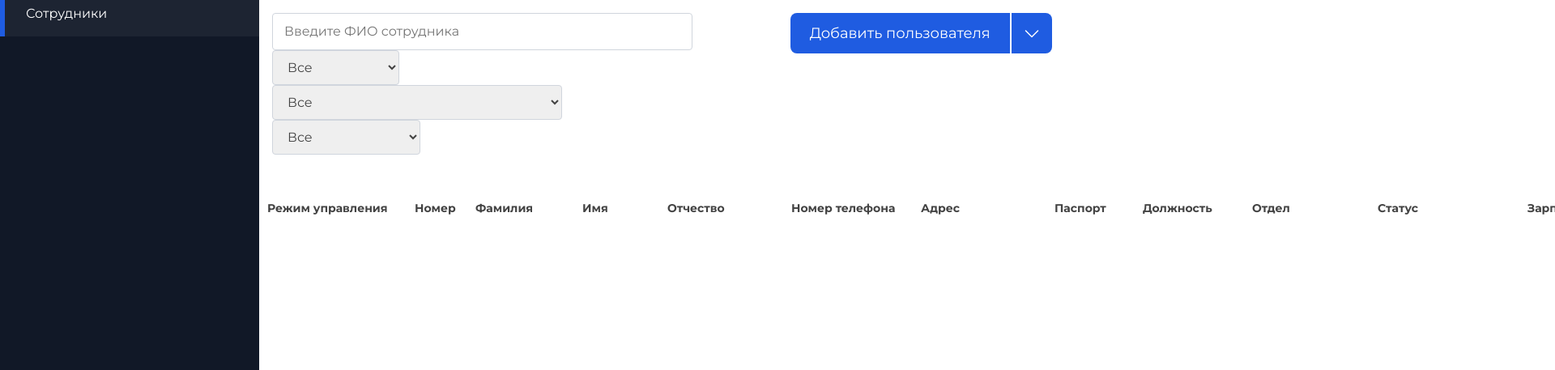
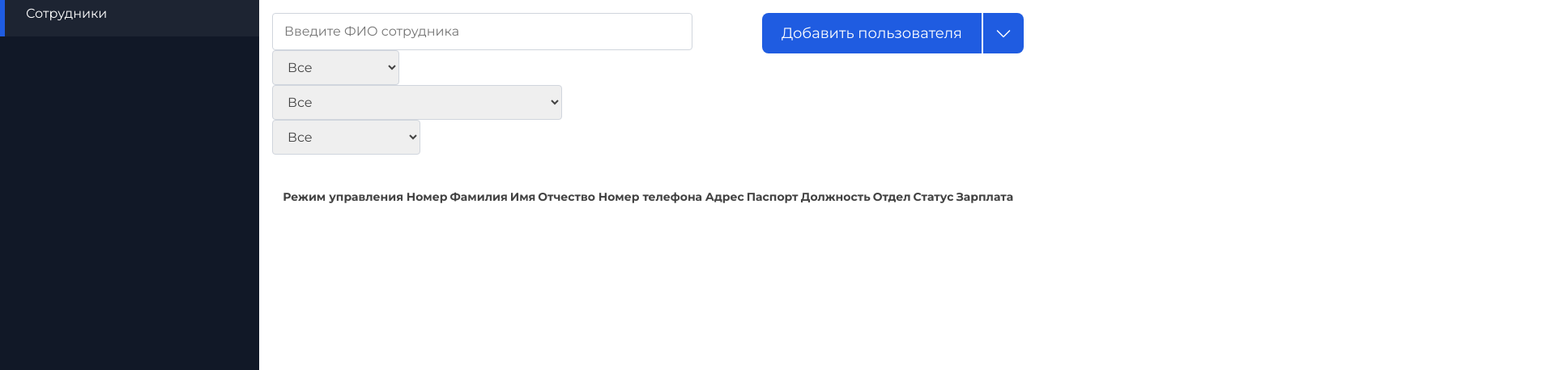
Before and after one commit to GeNieSed/TZ-Arial, a website: page views/dashboard.html in a window 1280 px wide. Shown: the part 159-616 px from the top of the page at 81% size, 1920 px wide, since content can reach past the window. Drawn offline with Linux system fonts and the light colour scheme; no server answers; files whose address does not match are found by name.

Commit message:
Обновление проекта

```diff
--- a/public/add.js
+++ b/public/add.js
@@ -1,4 +1,5 @@
 // add.js- добавление новых сотрудников
+//
 const form = document.getElementById("addEmployeeForm");
 const notification = document.getElementById("notification");
 
--- a/public/dashboard.css
+++ b/public/dashboard.css
@@ -93,102 +93,11 @@ table {
   font-family: var(--font-family-t);
   line-height: var(--line-height-t3);
   padding-inline: 26px;
-  overflow-y: hidden;
-  height: 780px;
+  width: 100%;
 }
-td,
-th {
-  padding-block: 16px;
-  padding-inline: 10px;
+td {
+  padding: 6px;
 }
-
-table .title {
-  display: flex;
-}
-thead tr {
-  display: flex;
-  justify-content: space-between;
-}
-
-tbody tr {
-  display: flex;
-  justify-content: space-between;
-}
-.title#one,
-tbody tr td:nth-child(1) {
-  flex: 0 0 162px;
-}
-
-.title#two,
-tbody tr td:nth-child(2) {
-  flex: 0 0 55px;
-}
-
-.title#three,
-tbody tr td:nth-child(3) {
-  flex: 0 0 112px;
-}
-
-.title#four,
-tbody tr td:nth-child(4) {
-  flex: 0 0 85px;
-}
-.title#five,
-tbody tr td:nth-child(5) {
-  flex: 0 0 133px;
-}
-.title#six,
-tbody tr td:nth-child(6) {
-  flex: 0 0 140px;
-}
-
-.title#seven,
-tbody tr td:nth-child(7) {
-  flex: 0 0 145px;
-}
-
-.title#eintin,
-tbody tr td:nth-child(8) {
-  flex: 0 0 89px;
-}
-.title#nine,
-tbody tr td:nth-child(9) {
-  flex: 0 0 115px;
-}
-.title#ten,
-tbody tr td:nth-child(10) {
-  flex: 0 0 135px;
-}
-.title#elevent,
-tbody tr td:nth-child(10) {
-  flex: 0 0 165px;
-}
-.data-table {
-  max-height: 100%;
-}
-tbody tr {
-  border-top: 1px solid var(--secondary-color);
-}
-.information {
-  display: flex;
-  flex-direction: column;
-  gap: 20px;
-}
-.table-container {
-  max-height: 100%;
-}
-
-table {
-  width: 100%;
-  border-collapse: collapse;
-  padding-inline: 10px;
-}
-
-thead,
-tbody {
-  display: block;
-}
-
 .edit-button {
   display: flex;
   padding: 6px 14px;
--- a/public/script.js
+++ b/public/script.js
@@ -5,6 +5,7 @@ document.addEventListener("DOMContentLoaded", async () => {
   const departmentSelect = document.getElementById("department");
   const postSelect = document.getElementById("post");
 
+  // Функция для загрузки данных сотрудников
   async function fetchData(
     query = "",
     status = "",
@@ -32,9 +33,11 @@ document.addEventListener("DOMContentLoaded", async () => {
       data.forEach((item, number) => {
         const tr = document.createElement("tr");
         tr.innerHTML = `
-          <td><button class="edit-button" data-id="${item.ID_employee}" ${
+                  <td>
+            <button class="edit-button" data-id="${item.ID_employee}" ${
           item.statusTitle === "Уволен" ? "disabled" : ""
-        }>Редактировать</button></td>
+        }>Редактировать</button>
+          </td>
           <td>${number + 1}</td>
           <td>${item.surname}</td>
           <td>${item.name}</td>
@@ -44,7 +47,7 @@ document.addEventListener("DOMContentLoaded", async () => {
           <td>${item.passport || ""}</td>
           <td>${item.postTitle || ""}</td>
           <td>${item.departmentTitle || ""}</td>
-          <td>${item.statusTitle || ""}</td>
+          <td class="status">${item.statusTitle || ""}</td>
           <td>${item.patch || ""}</td>
         `;
 
@@ -61,6 +64,7 @@ document.addEventListener("DOMContentLoaded", async () => {
     }
   }
 
+  // Настраиваем кнопки редактирования
   function setupEditButtons() {
     const editButtons = document.querySelectorAll(".edit-button");
     editButtons.forEach((button) => {
@@ -71,6 +75,7 @@ document.addEventListener("DOMContentLoaded", async () => {
     });
   }
 
+  // Обработчики для поиска и фильтрации
   searchInput.addEventListener("keypress", (event) => {
     if (event.key === "Enter") {
       const query = searchInput.value.trim();
@@ -99,5 +104,6 @@ document.addEventListener("DOMContentLoaded", async () => {
     fetchData("", selectedStatus, selectedDepartment, selectedPost);
   });
 
+  // Загрузка данных
   fetchData();
 });
```
Also changed, not shown: app.js (+10 -2 lines), 1 other file.
